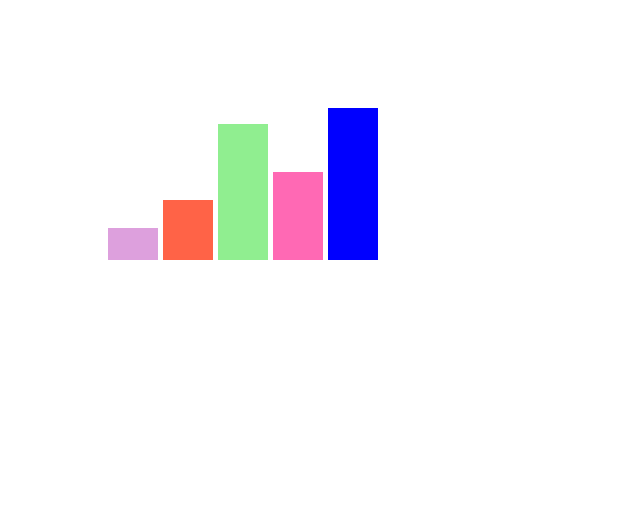
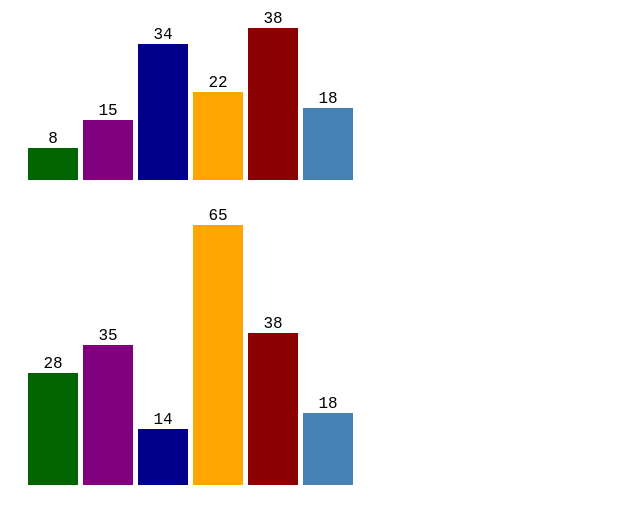
Before and after one commit to pyrenaicus/ita-d3, a plain HTML site: page index.html in a window 1280 px wide. Shown: the whole page, without its empty margins (0-640 px from the left). Drawn offline with Linux system fonts and the light colour scheme.

Commit message:
funcio parametritzada

```diff
--- a/index.html
+++ b/index.html
@@ -10,9 +10,8 @@
     <title>Document</title>
   </head>
   <body>
-    <main>
-      <div id="chart"></div>
-    </main>
+    <div id="chart-1"></div>
+    <div id="chart-2"></div>
   </body>
   <script src="./lib/d3.v7.min.js"></script>
   <script src="./js/script.js"></script>
--- a/js/script.js
+++ b/js/script.js
@@ -1,16 +1,38 @@
-const dades = [8, 15, 34, 22, 38];
-const colors = ['plum', 'tomato', 'lightgreen', 'hotpink', 'blue'];
+let dades = [8, 15, 34, 22, 38, 18]
+let colors = ['darkgreen', 'purple', 'darkblue', 'orange', 'darkred', 'steelblue']
 // variables dels rectangles
-const ample = 50;
-const sep = 5;
-const marge = 100;
-const multAlt = 4;
+let ample = 50
+let sep = 5
+let marge = 20
+let multAlt = 4
+let IdDiv = '#chart-1'
+let ampleGrafic = dades.length * (ample + sep) + marge * 2
+let altGrafic = multAlt * Math.max(...dades) + marge * 2
+let sepText = 5
 
+// gràfic 1
+graficBarres(dades, colors, ample, sep, marge, multAlt, IdDiv)
+
+// gràfic 2
+dades = [28, 35, 14, 65, 38, 18]
+ample = 50
+sep = 5
+marge = 20
+multAlt = 4
+IdDiv = '#chart-2'
+ampleGrafic = dades.length * (ample + sep) + marge * 2
+altGrafic = multAlt * Math.max(...dades) + marge * 2
+graficBarres(dades, colors, ample, sep, marge, multAlt, IdDiv)
+
+function graficBarres(dades, colors, ample, sep, marge, multAlt, idDiv) {
   // creem el conteniodr gràfic
-const svg = d3.select('#chart').append('svg').attr('width', 400).attr('height', 400);
+  let svg = d3.select(idDiv)
+    .append('svg')
+    .attr('width', ampleGrafic)
+    .attr('height', altGrafic)
 
   // seleccionem tots els rectangles que crearem
-const rectangles = svg.selectAll('rect');
+  let rectangles = svg.selectAll('rect')
 
   rectangles
     .data(dades)
@@ -18,10 +40,23 @@ rectangles
     .append('rect')
     .attr('width', 50)
     .attr('height', (d, i) => {
-    console.log("d: ", d, "i: ", i);
-    return d * multAlt;
+      console.log("d: ", d, "i: ", i)
+      return d * multAlt
     })
-  .attr('x', (_, i) => marge + i * (ample + sep))
+    .attr('x', (d, i) => marge + i * (ample + sep))
     .attr('y', (d) => marge + multAlt * Math.max(...dades) - d * multAlt)
     // .attr('fill', 'plum')
-  .attr('fill', (_, i) => colors[i]);
+    .attr('fill', (_, i) => colors[i])
+
+  let text = svg.selectAll('text')
+
+  text
+    .data(dades)
+    .enter()
+    .append('text')
+    .attr('x', (d, i) => marge + i * (ample + sep) + ample / 2)
+    .attr('y', (d, i) => marge + multAlt * Math.max(...dades) - d * multAlt - sepText)
+    .attr('text-anchor', 'middle')
+    .text((d) => d)
+
+}
```
Lines whose indentation alone changed are shown as unchanged.
